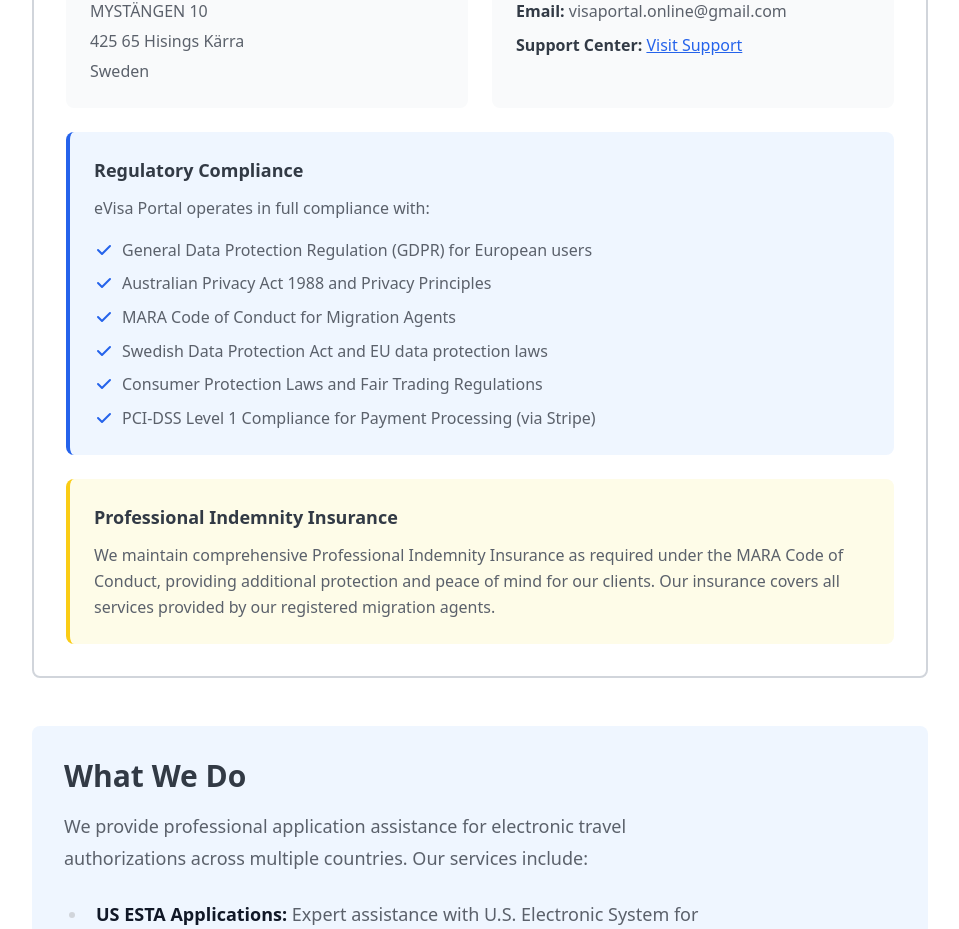
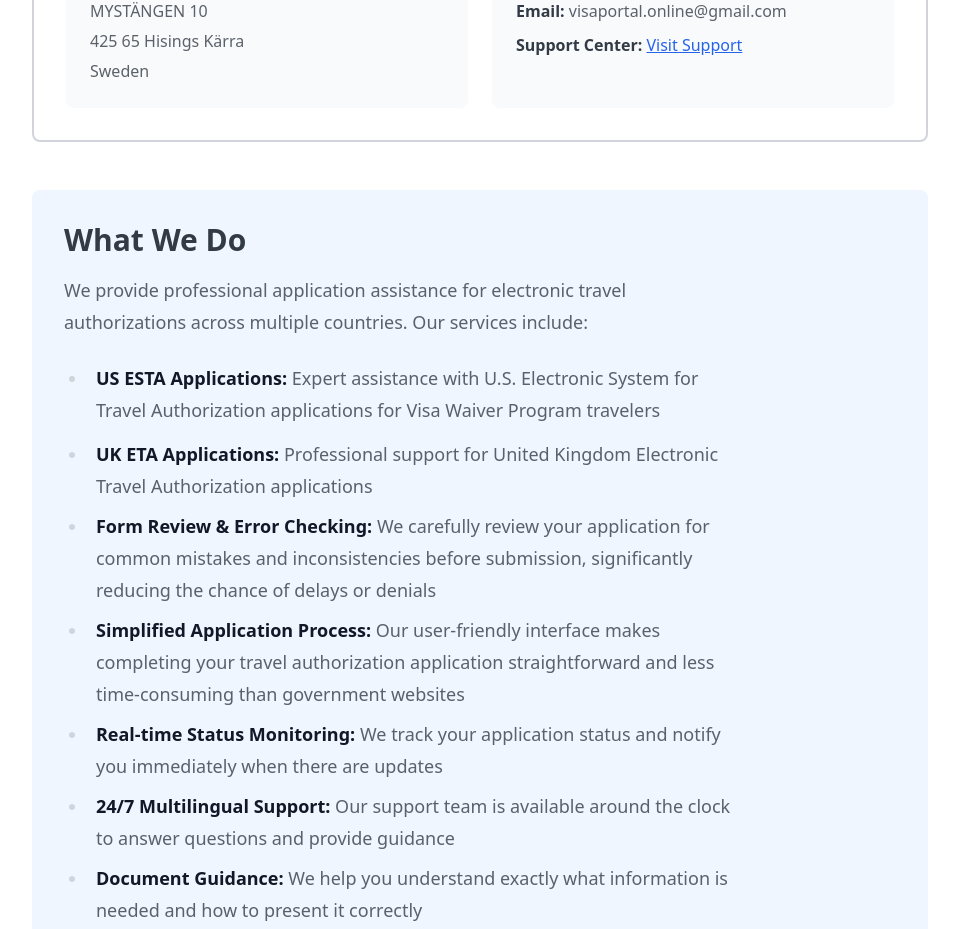
Before and after one commit to Jahanzaib00/ru.evisa-fe, a Next.js app: page /about in a window 1280 px wide. Shown: the part 1574-2503 px from the top of the page, without its empty margins (160-1119 px from the left). Built offline with nearby package versions, Linux system fonts and the light colour scheme; no server answers.

Commit message:
update about us page

```diff
--- a/app/about/page.tsx
+++ b/app/about/page.tsx
@@ -384,7 +384,7 @@ export default function AboutPage() {
                   </div>
                 </div>
 
-                <div className="bg-blue-50 rounded-lg p-6 border-l-4 border-blue-600">
+                {/* <div className="bg-blue-50 rounded-lg p-6 border-l-4 border-blue-600">
                   <h3 className="text-lg font-bold text-gray-dark mb-3">
                     Regulatory Compliance
                   </h3>
@@ -492,7 +492,7 @@ export default function AboutPage() {
                     insurance covers all services provided by our registered
                     migration agents.
                   </p>
-                </div>
+                </div> */}
               </div>
             </div>
 
```
